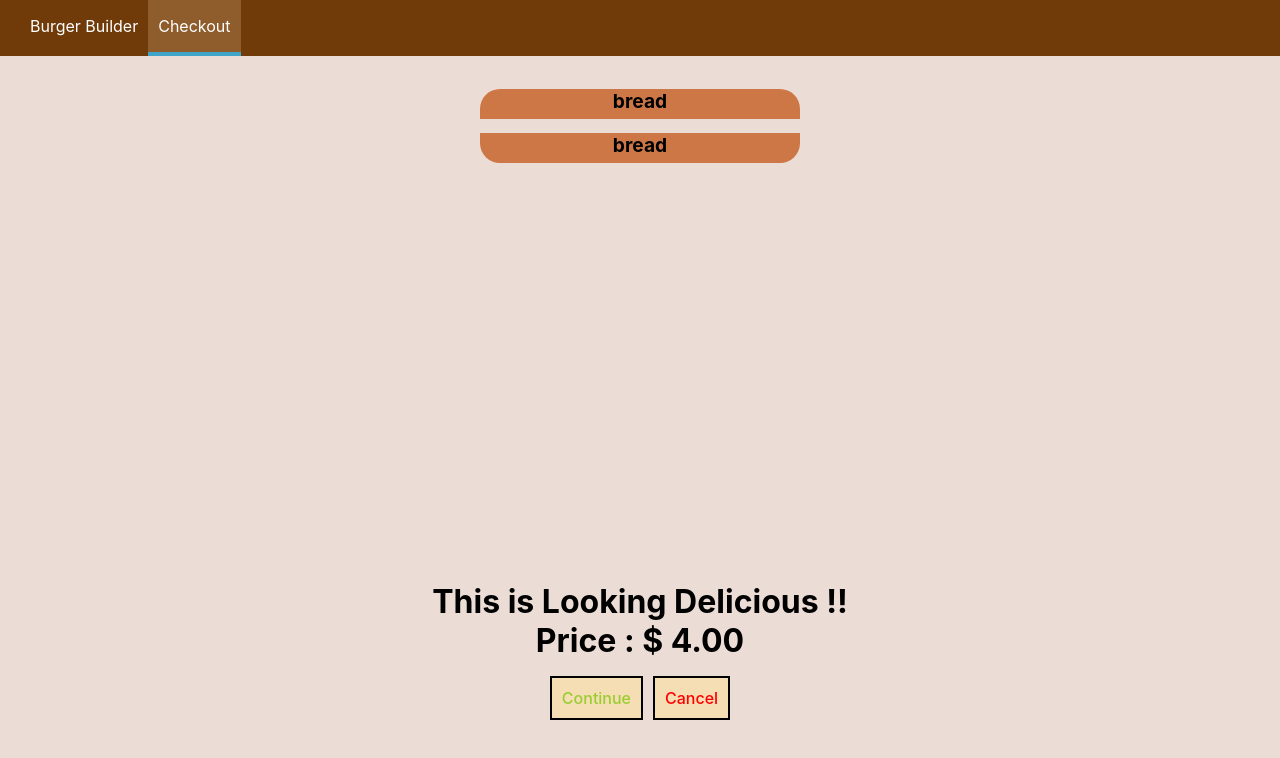
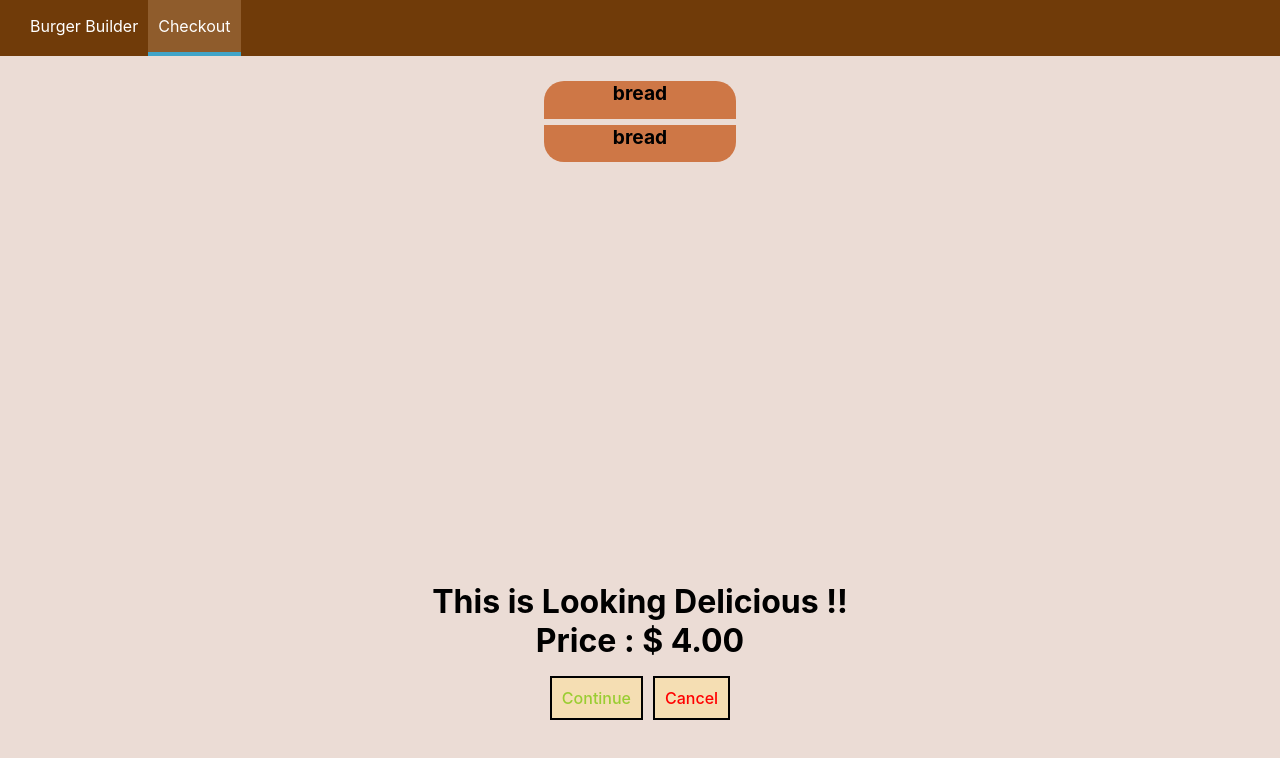
Before and after one commit to GulshanVarma/burger-mark1, a React (Create React App) app: page /checkout in a window 1280 px wide. Shown: the top 758 px of the page. Built offline with nearby package versions, Linux system fonts and the light colour scheme.

Commit message:
ok, totalprice fixed

```diff
--- a/src/component/Burger/BurgerIngredients/BurgerIngredients.module.css
+++ b/src/component/Burger/BurgerIngredients/BurgerIngredients.module.css
@@ -1,27 +1,28 @@
 .BurgerIngredients{
-    margin: 1.1% auto;
-    width : 25%;
-    height: 8%;
+    margin: 0.5% auto;
+    width : 15%;
+    height: 10%;
     color: black;
+    align-items: center;
 }
 .salad{
     margin:auto;
     background-color: green;
-    width:80%;
+    width:90%;
     height: 100%;
     border-radius: 20px;
 }
 .cheese{
     margin:auto;
     background-color: yellow;
-    width:80%;
-    height: 100%;
+    width:100%;
+    height:100%;
     border-radius: 20px;
 }
 .meat{
     margin:auto;
     background-color: darkred;
-    width:80%;
+    width:90%;
     height: 100%;
     border-radius: 20px;
 }
--- a/src/store/reducers/BBReducers.js
+++ b/src/store/reducers/BBReducers.js
@@ -45,7 +45,7 @@ const reducer = (state=InitialState,action) =>{
         case ActionTypes.SET_INGREDIENTS:
             console.log('[BB set]',action.data);
             return updateObject( state, {
-                ingredients: action.data});
+                ingredients: action.data, totalPrice: 4.0});
         default:
             console.log('[BB Reducer default]');
             return state;
```
